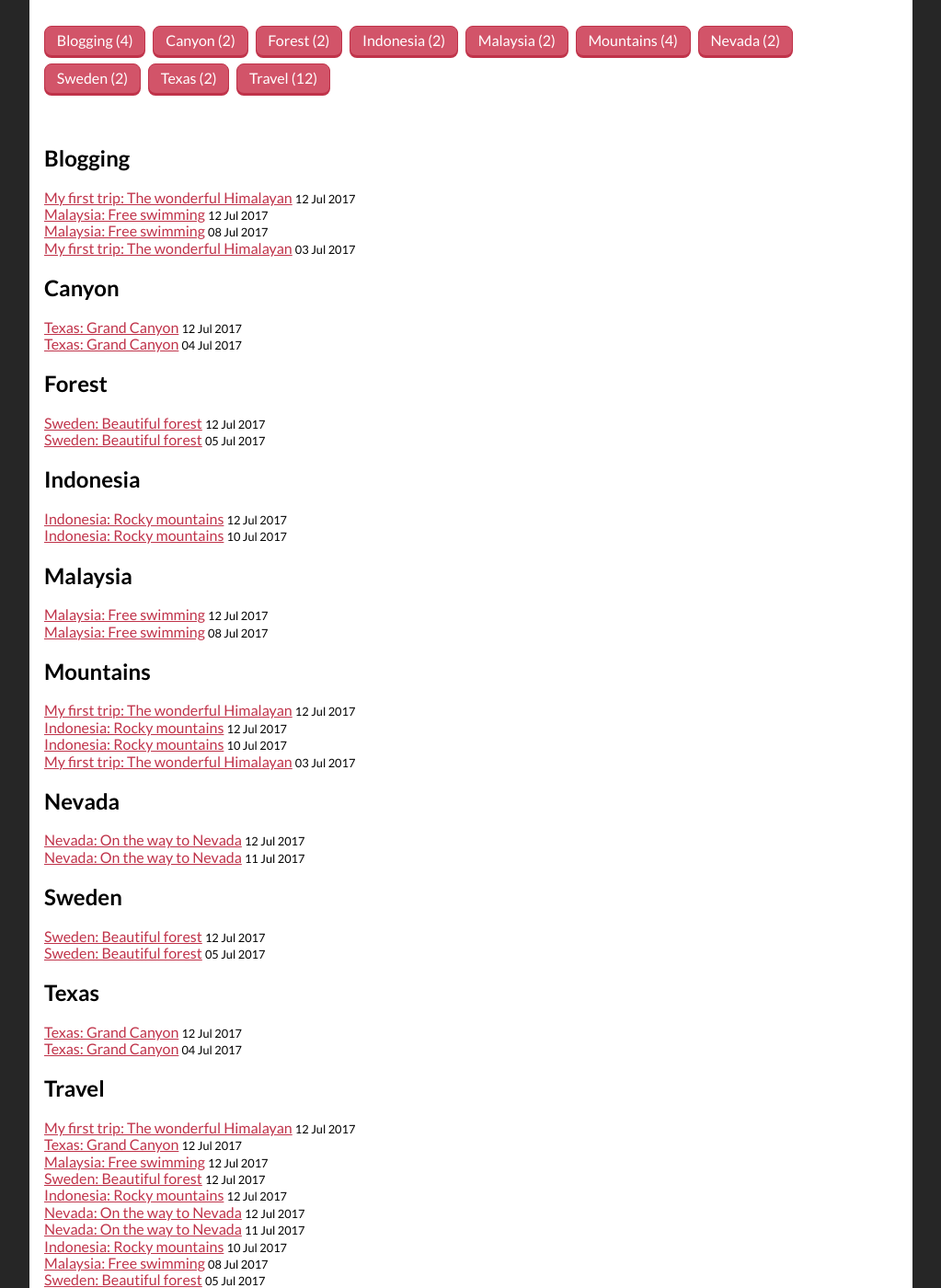
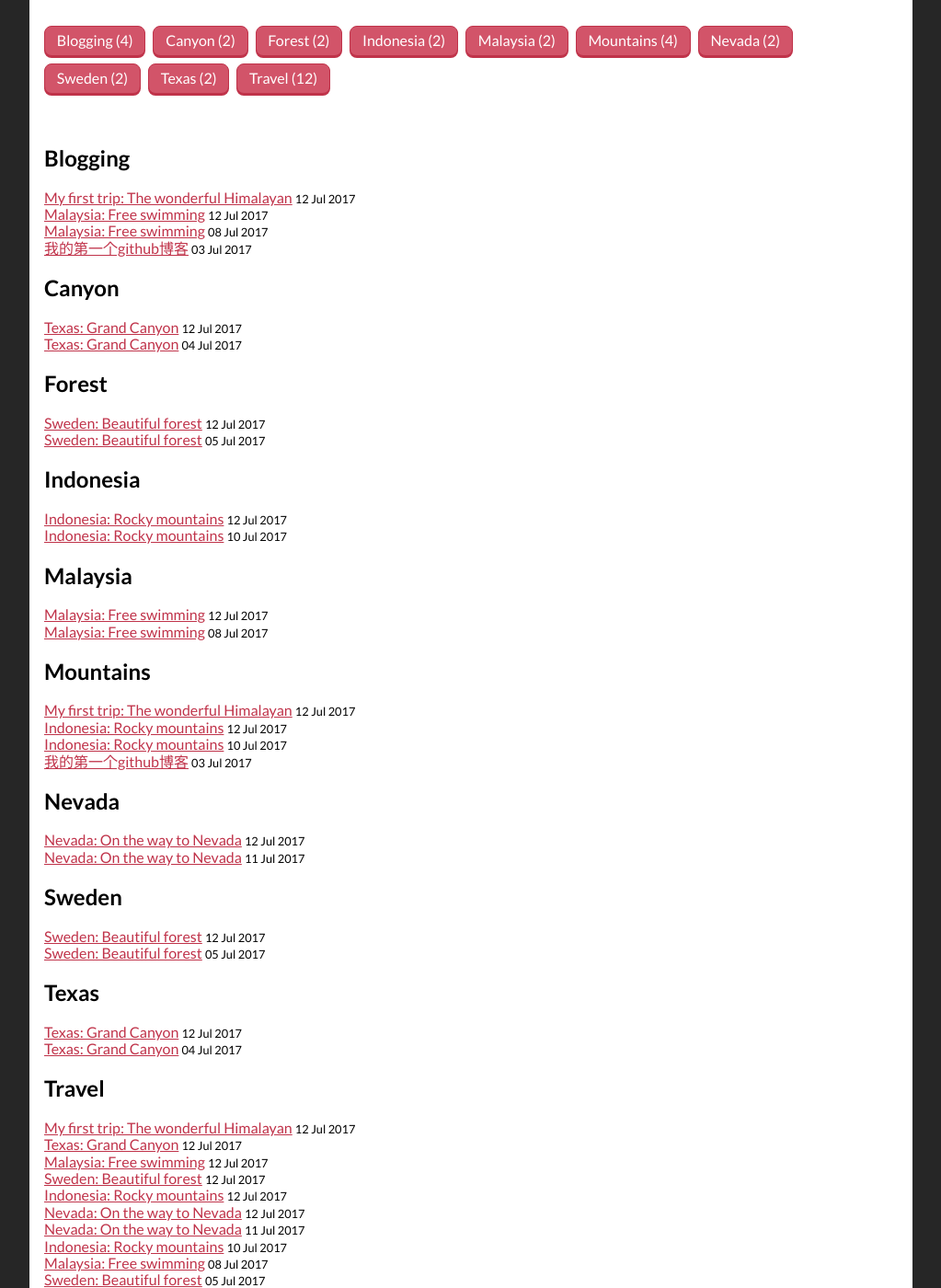
Before and after one commit to HeeSongSX/HeeSongSX.github.io, a Jekyll site: the page built from _pages/tags.html, in a window 1280 px wide and 1400 px high, scrolled down 233 px. Shown: the whole window at 92% size, without its empty margins (128-1151 px from the left). Built offline with Jekyll 4.4.1, drawn with Linux system fonts in a browser that asks for light colours; some of the changed text lies outside the part shown.

Commit message:
测试-修改标题为中文

```diff
--- a/_posts/2017-07-03-the-wonderful-himalayan.markdown
+++ b/_posts/2017-07-03-the-wonderful-himalayan.markdown
@@ -1,6 +1,6 @@
 ---
 layout: post
-title: "My first trip: The wonderful Himalayan"
+title: "我的第一个github博客"
 img: himalayan.jpg # Add image post (optional)
 date: 2017-07-03 12:55:00 +0300
 description: You’ll find this post in your `_posts` directory. Go ahead and edit it and re-build the site to see your changes. # Add post description (optional)
```
